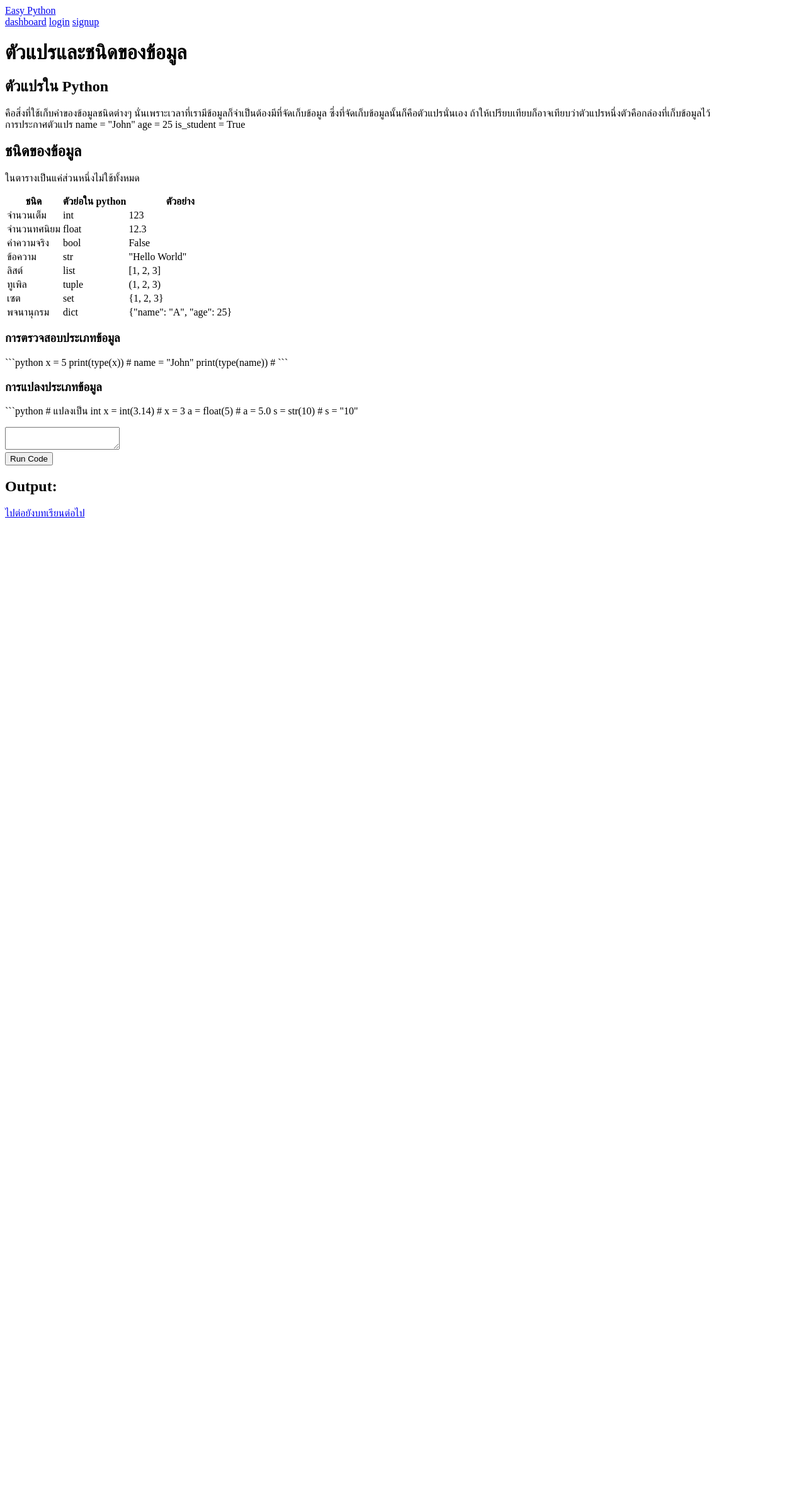
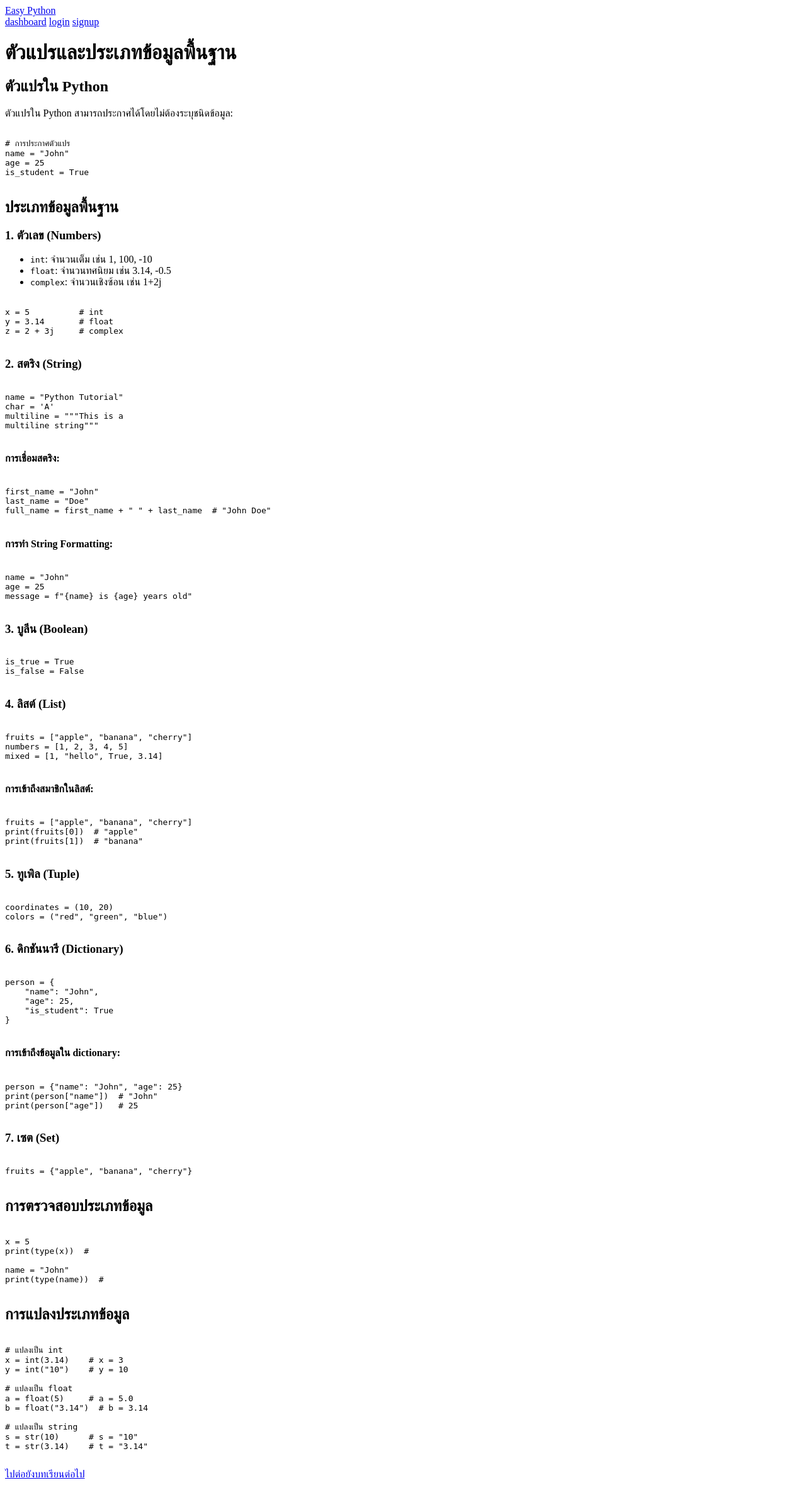
Before and after one commit to kkshaolin/my_flask, a Flask app: page /python1 in a window 1280 px wide. Shown: the whole page at 63% size. Before the commit the page ends 822 px from the top, so only its background shows below. Run offline with Flask 3, Linux system fonts and the light colour scheme.

Commit message:
finish learn

````diff
--- a/templates/learn/python1.html
+++ b/templates/learn/python1.html
@@ -7,85 +7,123 @@
 </head>
 <body>
     {% include 'topbar.html' %}
-    <h1>ตัวแปรและชนิดของข้อมูล</h1>
-    <h2> ตัวแปรใน Python</h2>
-    <p>คือสิ่งที่ใช้เก็บค่าของข้อมูลชนิดต่างๆ นั่นเพราะเวลาที่เรามีข้อมูลก็จำเป็นต้องมีที่จัดเก็บข้อมูล
-        ซึ่งที่จัดเก็บข้อมูลนั้นก็คือตัวแปรนั่นเอง
-        ถ้าให้เปรียบเทียบก็อาจเทียบว่าตัวแปรหนึ่งตัวคือกล่องที่เก็บข้อมูลไว้ <br>
-        การประกาศตัวแปร
+    <h1>ตัวแปรและประเภทข้อมูลพื้นฐาน</h1>
+
+    <h2>ตัวแปรใน Python</h2>
+    <p>ตัวแปรใน Python สามารถประกาศได้โดยไม่ต้องระบุชนิดข้อมูล:</p>
+    <pre><code>
+# การประกาศตัวแปร
 name = "John"
 age = 25
 is_student = True
-    </p>
+    </code></pre>
 
-    <h2>ชนิดของข้อมูล</h2>
-    <p>ในตารางเป็นแค่ส่วนหนึ่งไม่ใช้ทั้งหมด</p>
-    <table>
-        <thead>
-            <tr>
-                <th>ชนิด</th>
-                <th>ตัวย่อใน python</th>
-                <th>ตัวอย่าง</th>
-            </tr>
-        </thead>
-        <tbody>
-            <tr>
-                <td>จำนวนเต็ม</td>
-                <td>int</td>
-                <td>123</td>
-            </tr>
-            <tr>
-                <td>จำนวนทศนิยม</td>
-                <td>float</td>
-                <td>12.3</td>
-            </tr>
-            <tr>
-                <td>ค่าความจริง</td>
-                <td>bool</td>
-                <td>False</td>
-            </tr>
-            <tr>
-                <td>ข้อความ</td>
-                <td>str</td>
-                <td>"Hello World"</td>
-            </tr>
-            <tr>
-                <td>ลิสต์</td>
-                <td>list</td>
-                <td>[1, 2, 3]</td>
-            </tr>
-            <tr>
-                <td>ทูเพิล</td>
-                <td>tuple</td>
-                <td>(1, 2, 3)</td>
-            </tr>
-            <tr>
-                <td>เซต</td>
-                <td>set</td>
-                <td>{1, 2, 3}</td>
-            </tr>
-            <tr>
-                <td>พจนานุกรม</td>
-                <td>dict</td>
-                <td>{"name": "A", "age": 25}</td>
-            </tr>
-        </tbody>
-    </table>
-    <h3>การตรวจสอบประเภทข้อมูล</h3>
-    <p>```python
+    <h2>ประเภทข้อมูลพื้นฐาน</h2>
+
+    <h3>1. ตัวเลข (Numbers)</h3>
+    <ul>
+        <li><code>int</code>: จำนวนเต็ม เช่น 1, 100, -10</li>
+        <li><code>float</code>: จำนวนทศนิยม เช่น 3.14, -0.5</li>
+        <li><code>complex</code>: จำนวนเชิงซ้อน เช่น 1+2j</li>
+    </ul>
+    <pre><code>
+x = 5          # int
+y = 3.14       # float
+z = 2 + 3j     # complex
+    </code></pre>
+
+    <h3>2. สตริง (String)</h3>
+    <pre><code>
+name = "Python Tutorial"
+char = 'A'
+multiline = """This is a
+multiline string"""
+    </code></pre>
+
+    <h4>การเชื่อมสตริง:</h4>
+    <pre><code>
+first_name = "John"
+last_name = "Doe"
+full_name = first_name + " " + last_name  # "John Doe"
+    </code></pre>
+
+    <h4>การทำ String Formatting:</h4>
+    <pre><code>
+name = "John"
+age = 25
+message = f"{name} is {age} years old"
+    </code></pre>
+
+    <h3>3. บูลีน (Boolean)</h3>
+    <pre><code>
+is_true = True
+is_false = False
+    </code></pre>
+
+    <h3>4. ลิสต์ (List)</h3>
+    <pre><code>
+fruits = ["apple", "banana", "cherry"]
+numbers = [1, 2, 3, 4, 5]
+mixed = [1, "hello", True, 3.14]
+    </code></pre>
+
+    <h4>การเข้าถึงสมาชิกในลิสต์:</h4>
+    <pre><code>
+fruits = ["apple", "banana", "cherry"]
+print(fruits[0])  # "apple"
+print(fruits[1])  # "banana"
+    </code></pre>
+
+    <h3>5. ทูเพิล (Tuple)</h3>
+    <pre><code>
+coordinates = (10, 20)
+colors = ("red", "green", "blue")
+    </code></pre>
+
+    <h3>6. ดิกชันนารี (Dictionary)</h3>
+    <pre><code>
+person = {
+    "name": "John",
+    "age": 25,
+    "is_student": True
+}
+    </code></pre>
+
+    <h4>การเข้าถึงข้อมูลใน dictionary:</h4>
+    <pre><code>
+person = {"name": "John", "age": 25}
+print(person["name"])  # "John"
+print(person["age"])   # 25
+    </code></pre>
+
+    <h3>7. เซต (Set)</h3>
+    <pre><code>
+fruits = {"apple", "banana", "cherry"}
+    </code></pre>
+
+    <h2>การตรวจสอบประเภทข้อมูล</h2>
+    <pre><code>
 x = 5
 print(type(x))  # <class 'int'>
 
 name = "John"
 print(type(name))  # <class 'str'>
-        ```</p>
-    <h3>การแปลงประเภทข้อมูล</h3>
-    <p>```python
+    </code></pre>
+
+    <h2>การแปลงประเภทข้อมูล</h2>
+    <pre><code>
 # แปลงเป็น int
 x = int(3.14)    # x = 3
+y = int("10")    # y = 10
+
+# แปลงเป็น float
 a = float(5)     # a = 5.0
-        s = str(10)      # s = "10"</p>
-    {% include 'editor.html' %}
+b = float("3.14")  # b = 3.14
+
+# แปลงเป็น string
+s = str(10)      # s = "10"
+t = str(3.14)    # t = "3.14"
+    </code></pre>
     <a href="/python2">ไปต่อยังบทเรียนต่อไป</a>
 </body>
 </html>
--- a/templates/learn/python4.html
+++ b/templates/learn/python4.html
@@ -56,5 +56,6 @@ class Person:
             def __init__(self, name):
                 self.name = name
             </code></pre>
+    <a href="/python5">ไปต่อยังบทเรียนต่อไป</a>
 </body>
 </html>
--- a/templates/learn/python5.html
+++ b/templates/learn/python5.html
@@ -152,6 +152,6 @@ person = {
 with open("person.json", "w") as file:
     json.dump(person, file, indent=4)  # indent ทำให้ไฟล์อ่านง่ายขึ้น
     </code></pre>
-
+    <a href="/python6">ไปต่อยังบทเรียนต่อไป</a>
 </body>
 </html>
--- a/templates/learn/python6.html
+++ b/templates/learn/python6.html
@@ -184,5 +184,6 @@ response = requests.get('https://api.example.com/data')
 data = response.json()
 print(data)
     </code></pre>
+    <a href="/home">กลับไปหน้าแรก</a>
 </body>
 </html>
````
Also changed, not shown: templates/learn/python2.html (+53 -43 lines), templates/learn/python3.html (+35 -22 lines). Lines whose indentation alone changed are shown as unchanged.
